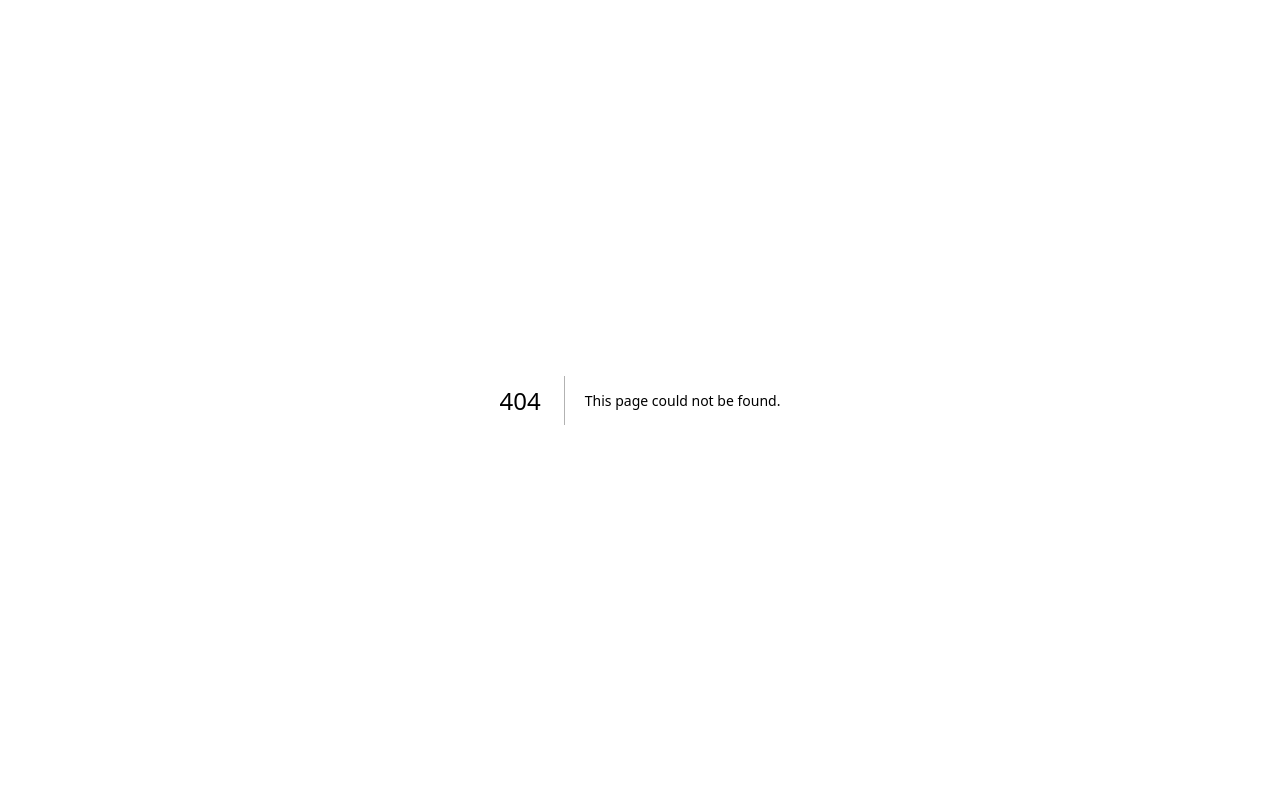
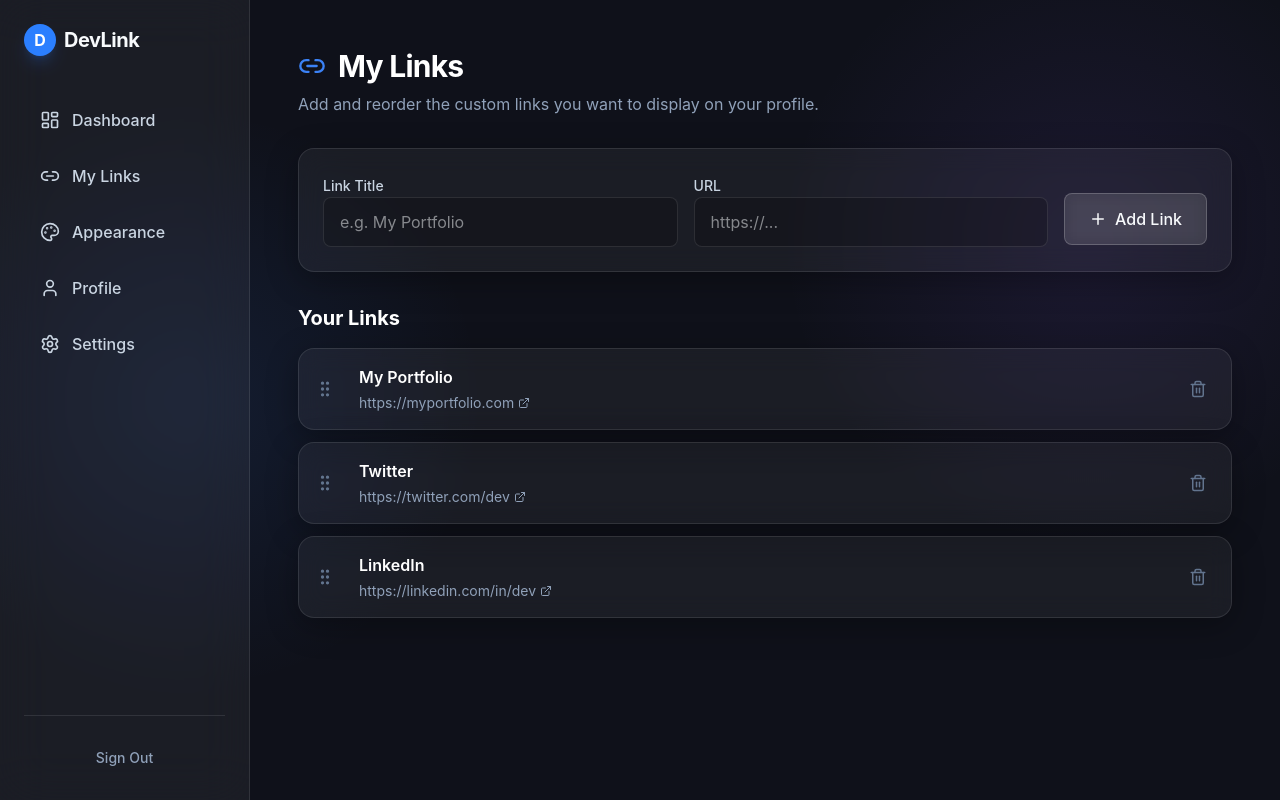
Before and after one commit to orion-script/link-in-bio-frontend, a Next.js app: page /dashboard/links in a window 1280 px wide. Before the commit this address had no page. Built offline with nearby package versions, Linux system fonts and the light colour scheme.

Commit message:
feat: Add Custom Links Builder with dnd-kit (Day 7)

```diff
--- a/package.json
+++ b/package.json
@@ -9,6 +9,9 @@
     "lint": "eslint"
   },
   "dependencies": {
+    "@dnd-kit/core": "^6.3.1",
+    "@dnd-kit/sortable": "^10.0.0",
+    "@dnd-kit/utilities": "^3.2.2",
     "lucide-react": "^1.24.0",
     "next": "16.2.10",
     "react": "19.2.4",
--- /dev/null
+++ b/src/app/(dashboard)/dashboard/links/page.tsx
@@ -0,0 +1,145 @@
+'use client';
+
+import { useState } from 'react';
+import {
+  DndContext,
+  closestCenter,
+  KeyboardSensor,
+  PointerSensor,
+  useSensor,
+  useSensors,
+} from '@dnd-kit/core';
+import {
+  arrayMove,
+  SortableContext,
+  sortableKeyboardCoordinates,
+  verticalListSortingStrategy,
+} from '@dnd-kit/sortable';
+import { SortableLinkItem } from '@/components/SortableLinkItem';
+import { Link2, Plus } from 'lucide-react';
+
+export default function LinksPage() {
+  const [links, setLinks] = useState([
+    { id: '1', title: 'My Portfolio', url: 'https://myportfolio.com' },
+    { id: '2', title: 'Twitter', url: 'https://twitter.com/dev' },
+    { id: '3', title: 'LinkedIn', url: 'https://linkedin.com/in/dev' },
+  ]);
+
+  const [newTitle, setNewTitle] = useState('');
+  const [newUrl, setNewUrl] = useState('');
+
+  const sensors = useSensors(
+    useSensor(PointerSensor),
+    useSensor(KeyboardSensor, {
+      coordinateGetter: sortableKeyboardCoordinates,
+    })
+  );
+
+  const handleDragEnd = (event: any) => {
+    const { active, over } = event;
+
+    if (over && active.id !== over.id) {
+      setLinks((items) => {
+        const oldIndex = items.findIndex((item) => item.id === active.id);
+        const newIndex = items.findIndex((item) => item.id === over.id);
+
+        return arrayMove(items, oldIndex, newIndex);
+      });
+    }
+  };
+
+  const handleAddLink = (e: React.FormEvent) => {
+    e.preventDefault();
+    if (!newTitle || !newUrl) return;
+
+    const newLink = {
+      id: Math.random().toString(36).substring(7),
+      title: newTitle,
+      url: newUrl,
+    };
+
+    setLinks([newLink, ...links]);
+    setNewTitle('');
+    setNewUrl('');
+  };
+
+  const handleDelete = (id: string) => {
+    setLinks(links.filter((link) => link.id !== id));
+  };
+
+  return (
+    <div className="space-y-8 animate-in fade-in duration-500">
+      <header>
+        <h1 className="text-3xl font-bold tracking-tight text-white flex items-center gap-3">
+          <Link2 size={28} className="text-[var(--accent-color)]" />
+          My Links
+        </h1>
+        <p className="text-slate-400 mt-2">Add and reorder the custom links you want to display on your profile.</p>
+      </header>
+
+      {/* Add New Link Form */}
+      <div className="glass-panel p-6">
+        <form onSubmit={handleAddLink} className="flex flex-col md:flex-row gap-4 items-end">
+          <div className="flex-1 space-y-2 w-full">
+            <label className="text-sm font-medium text-slate-300">Link Title</label>
+            <input
+              type="text"
+              value={newTitle}
+              onChange={(e) => setNewTitle(e.target.value)}
+              placeholder="e.g. My Portfolio"
+              className="glass-input w-full"
+              required
+            />
+          </div>
+          <div className="flex-1 space-y-2 w-full">
+            <label className="text-sm font-medium text-slate-300">URL</label>
+            <input
+              type="url"
+              value={newUrl}
+              onChange={(e) => setNewUrl(e.target.value)}
+              placeholder="https://..."
+              className="glass-input w-full"
+              required
+            />
+          </div>
+          <button type="submit" className="glass-button px-6 py-[13px] flex items-center justify-center gap-2 font-medium bg-[var(--accent-color)] text-white border-transparent hover:bg-[var(--accent-color)] hover:brightness-110 mb-0.5 w-full md:w-auto">
+            <Plus size={18} />
+            Add Link
+          </button>
+        </form>
+      </div>
+
+      {/* Sortable List */}
+      <div>
+        <h2 className="text-xl font-bold text-white mb-4">Your Links</h2>
+        <DndContext
+          sensors={sensors}
+          collisionDetection={closestCenter}
+          onDragEnd={handleDragEnd}
+        >
+          <SortableContext
+            items={links.map(l => l.id)}
+            strategy={verticalListSortingStrategy}
+          >
+            <div className="space-y-3">
+              {links.map((link) => (
+                <SortableLinkItem
+                  key={link.id}
+                  id={link.id}
+                  title={link.title}
+                  url={link.url}
+                  onDelete={handleDelete}
+                />
+              ))}
+              {links.length === 0 && (
+                <div className="text-center p-12 glass-panel border-dashed">
+                  <p className="text-slate-400">You haven't added any custom links yet.</p>
+                </div>
+              )}
+            </div>
+          </SortableContext>
+        </DndContext>
+      </div>
+    </div>
+  );
+}
--- /dev/null
+++ b/src/components/SortableLinkItem.tsx
@@ -0,0 +1,66 @@
+'use client';
+
+import { useSortable } from '@dnd-kit/sortable';
+import { CSS } from '@dnd-kit/utilities';
+import { GripVertical, Trash2, ExternalLink } from 'lucide-react';
+
+interface SortableLinkItemProps {
+  id: string;
+  title: string;
+  url: string;
+  onDelete: (id: string) => void;
+}
+
+export function SortableLinkItem({ id, title, url, onDelete }: SortableLinkItemProps) {
+  const {
+    attributes,
+    listeners,
+    setNodeRef,
+    transform,
+    transition,
+    isDragging,
+  } = useSortable({ id });
+
+  const style = {
+    transform: CSS.Transform.toString(transform),
+    transition,
+  };
+
+  return (
+    <div
+      ref={setNodeRef}
+      style={style}
+      className={`glass-panel p-4 flex items-center gap-4 transition-all ${
+        isDragging ? 'opacity-50 ring-2 ring-[var(--accent-color)] shadow-xl z-50 bg-white/10 scale-[1.02]' : 'hover:bg-white/5'
+      }`}
+    >
+      <div
+        {...attributes}
+        {...listeners}
+        className="cursor-grab active:cursor-grabbing text-slate-500 hover:text-white p-2 -ml-2 rounded-lg hover:bg-white/10 transition-colors"
+      >
+        <GripVertical size={20} />
+      </div>
+
+      <div className="flex-1 min-w-0">
+        <h3 className="font-semibold text-white truncate">{title}</h3>
+        <a
+          href={url}
+          target="_blank"
+          rel="noopener noreferrer"
+          className="text-sm text-slate-400 hover:text-[var(--accent-color)] truncate flex items-center gap-1 transition-colors mt-1"
+        >
+          {url} <ExternalLink size={12} />
+        </a>
+      </div>
+
+      <button
+        onClick={() => onDelete(id)}
+        className="p-2 text-slate-500 hover:text-red-400 hover:bg-red-400/10 rounded-lg transition-colors"
+        title="Delete Link"
+      >
+        <Trash2 size={18} />
+      </button>
+    </div>
+  );
+}
```
Also changed, not shown: 1 other file (tests, documents, lock files or other folders).
